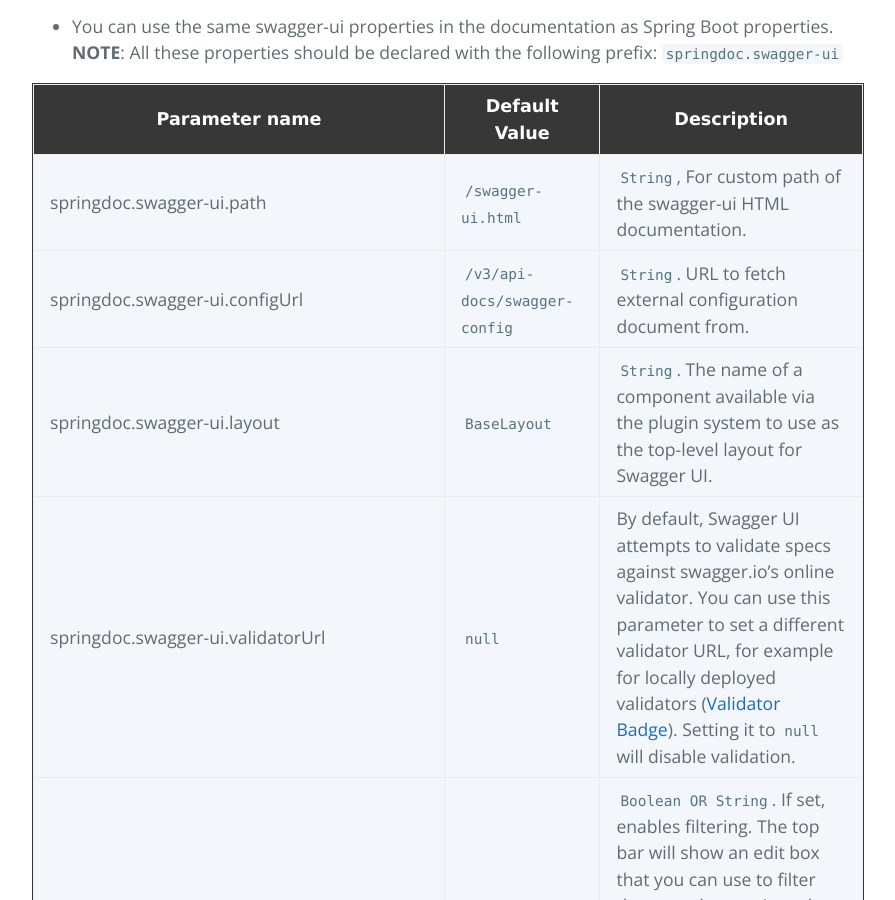
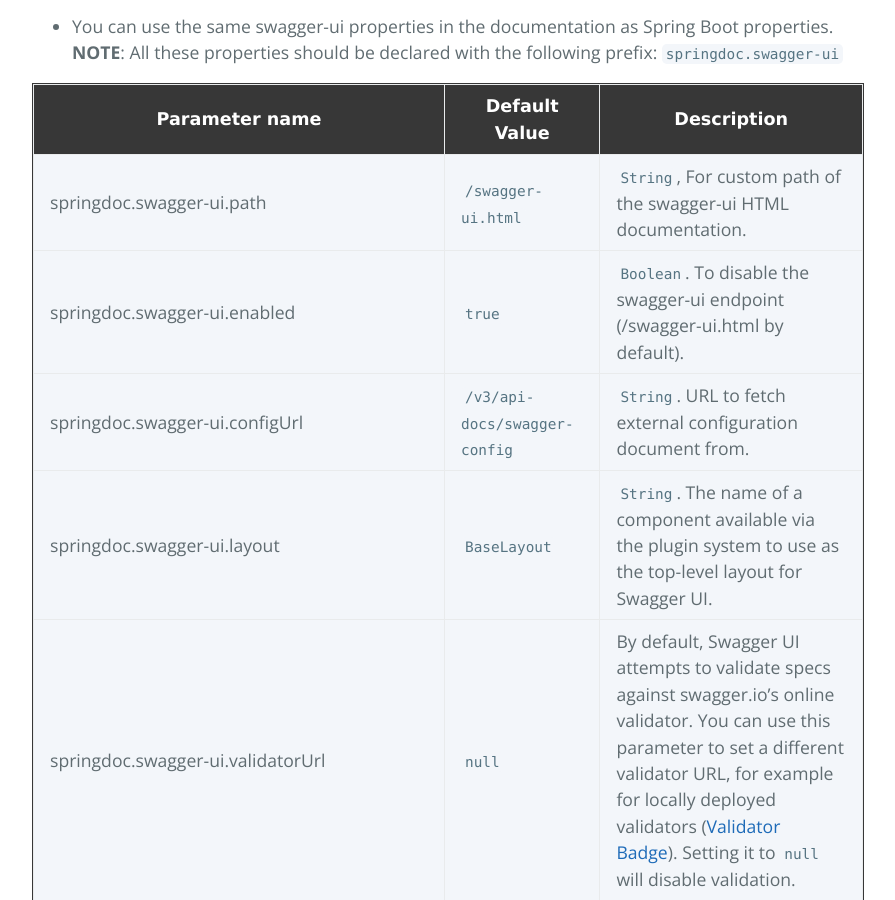
Before and after one commit to springdoc/springdoc.github.io, a Jekyll site: the page built from springdoc-properties.md, in a window 1280 px wide and 900 px high, scrolled down 3650 px. Shown: the whole window, without its empty margins (192-1087 px from the left). Built offline with Jekyll 4.4.1, drawn with Linux system fonts in a browser that asks for light colours.

Commit message:
refactor: add springdoc.swagger-ui.enabled documentation
close #12

```diff
--- a/springdoc-properties.md
+++ b/springdoc-properties.md
@@ -57,6 +57,7 @@ springdoc.pre-loading-enabled  | `false` | `Boolean`. Pre-loading setting to loa
 | Parameter name |  Default Value    | Description |
 |:---------------|:------------------|:------------|
 springdoc.swagger-ui.path | `/swagger-ui.html` |`String`, For custom path of the swagger-ui HTML documentation.
+springdoc.swagger-ui.enabled | `true` | `Boolean`. To disable the swagger-ui endpoint (/swagger-ui.html by default).
 springdoc.swagger-ui.configUrl | `/v3/api-docs/swagger-config` |  `String`. URL to fetch external configuration document from.
 springdoc.swagger-ui.layout | `BaseLayout`  | `String`. The name of a component available via the plugin system to use as the top-level layout for Swagger UI.
 springdoc.swagger-ui.validatorUrl | `null` | By default, Swagger UI attempts to validate specs against swagger.io's online validator. You can use this parameter to set a different validator URL, for example for locally deployed validators ([Validator Badge](https://github.com/swagger-api/validator-badge)). Setting it to `null` will disable validation.
```
